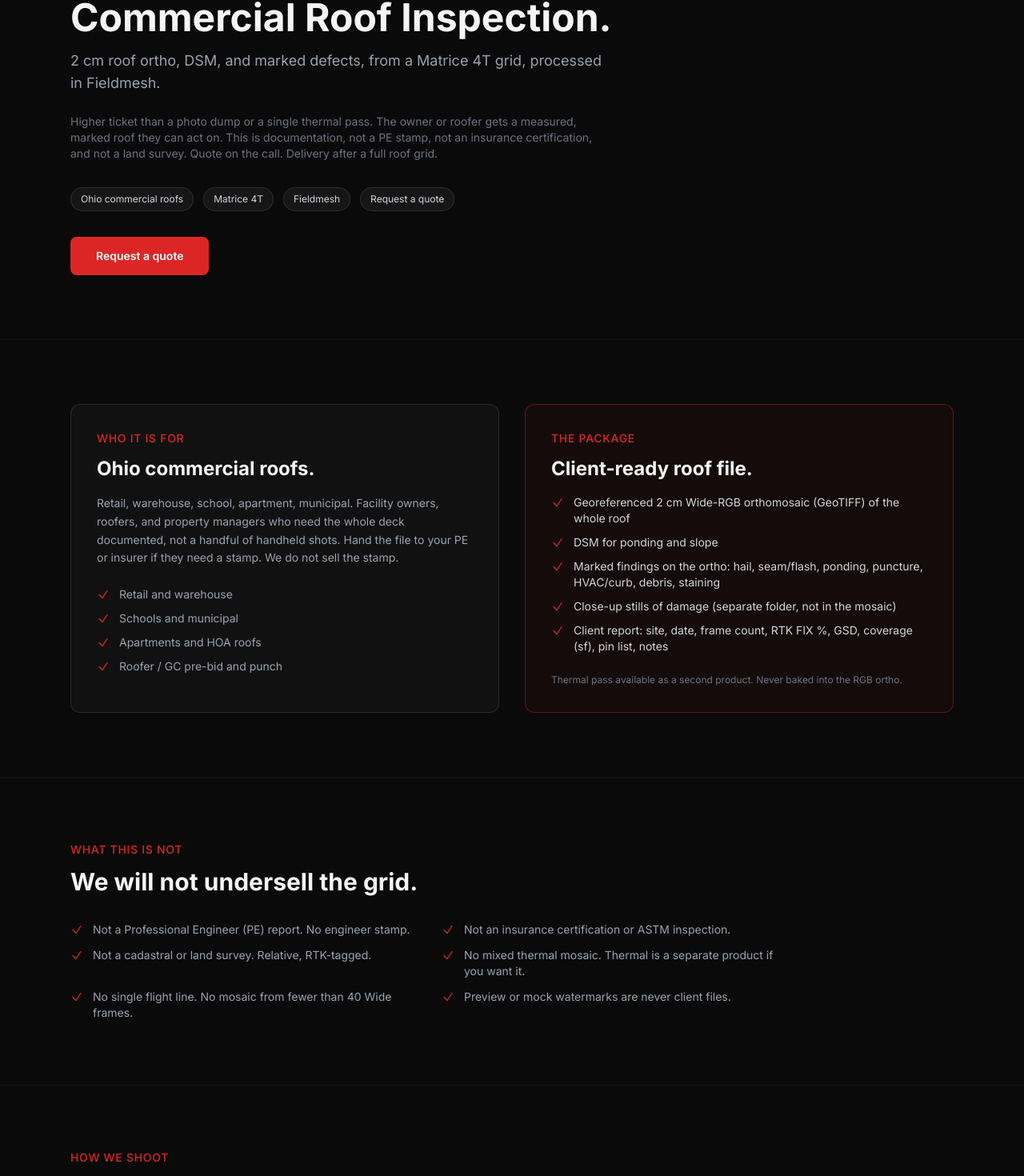
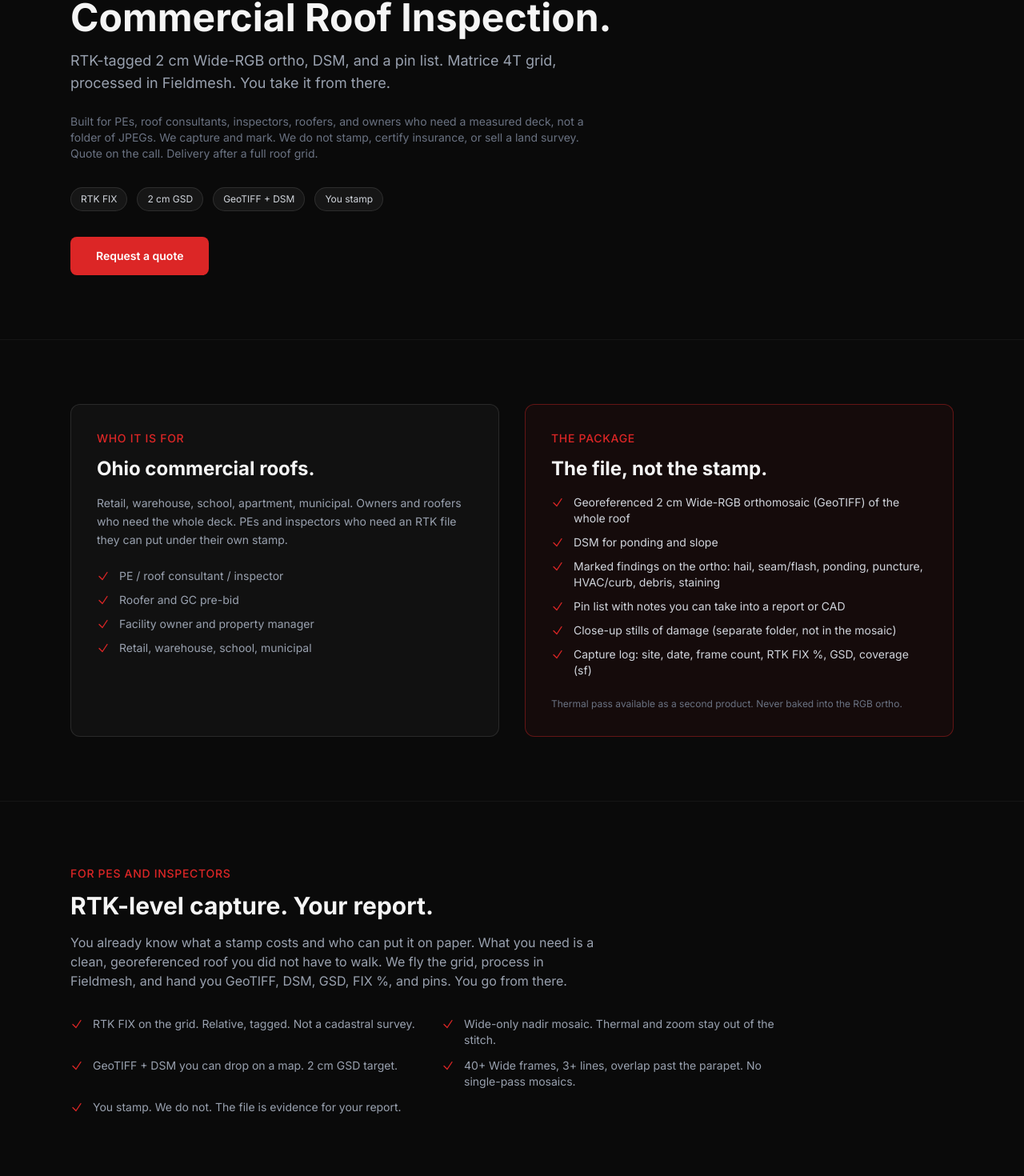
Before and after one commit to xprtsolutionsllc/deandiego.com, a Next.js app: page /drone/roof-inspection in a window 1280 px wide. Shown: the part 178-1648 px from the top of the page at 80% size. Built offline with nearby package versions, Linux system fonts and the light colour scheme.

Commit message:
fix(drone): sell the RTK roof file to PEs and inspectors
Keep the no-stamp line. Lead with GeoTIFF, DSM, GSD, FIX %, and
a pin list they can take into their own report.

```diff
--- a/src/app/contact/page.tsx
+++ b/src/app/contact/page.tsx
@@ -50,7 +50,7 @@ const TOPIC_PRESETS: Record<string, { inquiryType: string; projectType: string;
       "Approximate roof area (sf) or footprint:\n\n" +
       "Access notes (parking, hours, rooftop HVAC):\n\n" +
       "Need thermal as a second product? (yes / no):\n\n" +
-      "Note: this is a measured documentation package, not a PE stamp or insurance certification.\n\n" +
+      "Note: RTK-tagged 2 cm ortho + DSM + pin list. Source file for a PE or inspector. Not a stamp, not an insurance cert.\n\n" +
       "Deadline:\n\n" +
       "Notes:\n",
   },
--- a/src/app/drone/roof-inspection/page.tsx
+++ b/src/app/drone/roof-inspection/page.tsx
@@ -4,7 +4,7 @@ import Link from "next/link";
 export const metadata: Metadata = {
   title: "Commercial Roof Inspection",
   description:
-    "2 cm roof ortho, DSM, and marked defects from a Matrice 4T grid, processed in Fieldmesh. Ohio commercial buildings. Request a quote.",
+    "RTK-tagged 2 cm Wide-RGB roof ortho, DSM, and pin list from a Matrice 4T grid, processed in Fieldmesh. Source file for PEs and inspectors. Not a stamp. Ohio commercial. Request a quote.",
 };
 
 const CHECK = (
@@ -17,8 +17,17 @@ const IN_PACKAGE = [
   "Georeferenced 2 cm Wide-RGB orthomosaic (GeoTIFF) of the whole roof",
   "DSM for ponding and slope",
   "Marked findings on the ortho: hail, seam/flash, ponding, puncture, HVAC/curb, debris, staining",
+  "Pin list with notes you can take into a report or CAD",
   "Close-up stills of damage (separate folder, not in the mosaic)",
-  "Client report: site, date, frame count, RTK FIX %, GSD, coverage (sf), pin list, notes",
+  "Capture log: site, date, frame count, RTK FIX %, GSD, coverage (sf)",
+];
+
+const FOR_PE = [
+  "RTK FIX on the grid. Relative, tagged. Not a cadastral survey.",
+  "Wide-only nadir mosaic. Thermal and zoom stay out of the stitch.",
+  "GeoTIFF + DSM you can drop on a map. 2 cm GSD target.",
+  "40+ Wide frames, 3+ lines, overlap past the parapet. No single-pass mosaics.",
+  "You stamp. We do not. The file is evidence for your report.",
 ];
 
 const NOT_IN_PACKAGE = [
@@ -44,13 +53,13 @@ export default function RoofInspectionPage() {
           </div>
           <h1 className="text-4xl md:text-5xl font-bold mb-4">Commercial Roof Inspection.</h1>
           <p className="text-lg text-gray-400 max-w-2xl mb-6">
-            2 cm roof ortho, DSM, and marked defects, from a Matrice 4T grid, processed in Fieldmesh.
+            RTK-tagged 2 cm Wide-RGB ortho, DSM, and a pin list. Matrice 4T grid, processed in Fieldmesh. You take it from there.
           </p>
           <p className="text-sm text-gray-500 max-w-2xl mb-8">
-            Higher ticket than a photo dump or a single thermal pass. The owner or roofer gets a measured, marked roof they can act on. This is documentation, not a PE stamp, not an insurance certification, and not a land survey. Quote on the call. Delivery after a full roof grid.
+            Built for PEs, roof consultants, inspectors, roofers, and owners who need a measured deck, not a folder of JPEGs. We capture and mark. We do not stamp, certify insurance, or sell a land survey. Quote on the call. Delivery after a full roof grid.
           </p>
           <div className="flex flex-wrap gap-3 mb-8">
-            {["Ohio commercial roofs", "Matrice 4T", "Fieldmesh", "Request a quote"].map((b) => (
+            {["RTK FIX", "2 cm GSD", "GeoTIFF + DSM", "You stamp"].map((b) => (
               <span key={b} className="px-3 py-1.5 bg-white/5 border border-white/10 rounded-full text-xs text-gray-300">
                 {b}
               </span>
@@ -71,10 +80,10 @@ export default function RoofInspectionPage() {
             <h2 className="text-sm text-[#DC2626] font-medium uppercase tracking-wider mb-3">Who it is for</h2>
             <h3 className="text-2xl font-bold mb-4">Ohio commercial roofs.</h3>
             <p className="text-sm text-gray-400 leading-relaxed mb-6">
-              Retail, warehouse, school, apartment, municipal. Facility owners, roofers, and property managers who need the whole deck documented, not a handful of handheld shots. Hand the file to your PE or insurer if they need a stamp. We do not sell the stamp.
+              Retail, warehouse, school, apartment, municipal. Owners and roofers who need the whole deck. PEs and inspectors who need an RTK file they can put under their own stamp.
             </p>
             <ul className="space-y-2.5">
-              {["Retail and warehouse", "Schools and municipal", "Apartments and HOA roofs", "Roofer / GC pre-bid and punch"].map((f) => (
+              {["PE / roof consultant / inspector", "Roofer and GC pre-bid", "Facility owner and property manager", "Retail, warehouse, school, municipal"].map((f) => (
                 <li key={f} className="flex items-start gap-3 text-sm text-gray-400">
                   {CHECK}
                   {f}
@@ -84,7 +93,7 @@ export default function RoofInspectionPage() {
           </div>
           <div className="rounded-xl border border-[#DC2626]/40 bg-[#DC2626]/5 p-8">
             <h2 className="text-sm text-[#DC2626] font-medium uppercase tracking-wider mb-3">The package</h2>
-            <h3 className="text-2xl font-bold mb-4">Client-ready roof file.</h3>
+            <h3 className="text-2xl font-bold mb-4">The file, not the stamp.</h3>
             <ul className="space-y-2.5">
               {IN_PACKAGE.map((f) => (
                 <li key={f} className="flex items-start gap-3 text-sm text-gray-300">
@@ -97,6 +106,24 @@ export default function RoofInspectionPage() {
               Thermal pass available as a second product. Never baked into the RGB ortho.
             </p>
           </div>
+        </div>
+      </section>
+
+      <section className="py-20 border-b border-white/5">
+        <div className="max-w-6xl mx-auto px-6">
+          <h2 className="text-sm text-[#DC2626] font-medium uppercase tracking-wider mb-3">For PEs and inspectors</h2>
+          <h3 className="text-3xl font-bold mb-4">RTK-level capture. Your report.</h3>
+          <p className="text-gray-400 max-w-2xl mb-8">
+            You already know what a stamp costs and who can put it on paper. What you need is a clean, georeferenced roof you did not have to walk. We fly the grid, process in Fieldmesh, and hand you GeoTIFF, DSM, GSD, FIX %, and pins. You go from there.
+          </p>
+          <ul className="grid sm:grid-cols-2 gap-x-8 gap-y-3 max-w-4xl">
+            {FOR_PE.map((f) => (
+              <li key={f} className="flex items-start gap-3 text-sm text-gray-400">
+                {CHECK}
+                {f}
+              </li>
+            ))}
+          </ul>
         </div>
       </section>
 
@@ -130,9 +157,9 @@ export default function RoofInspectionPage() {
 
       <section className="py-20 bg-gradient-to-r from-[#DC2626]/5 to-transparent">
         <div className="max-w-6xl mx-auto px-6">
-          <h2 className="text-3xl font-bold mb-4">Need the roof measured and marked?</h2>
+          <h2 className="text-3xl font-bold mb-4">Need an RTK roof file?</h2>
           <p className="text-gray-400 mb-8 max-w-xl">
-            Send the site and the building type. Same-day number on the call.
+            Send the site and who needs the stamp. Same-day number on the call.
           </p>
           <Link
             href="/contact?topic=drone-roof"
--- a/src/app/services/drone/page.tsx
+++ b/src/app/services/drone/page.tsx
@@ -63,13 +63,13 @@ const COMMERCIAL = [
     name: "Commercial Roof Inspection",
     pricing: "Request a quote. Full roof package, higher ticket than a photo dump.",
     blurb:
-      "2 cm roof ortho, DSM, and marked defects, from a Matrice 4T grid, processed in Fieldmesh. Built for Ohio retail, warehouse, school, apartment, and municipal roofs. The owner or roofer gets a measured, marked deck they can act on. Documentation, not a PE stamp, insurance cert, or land survey.",
+      "RTK-tagged 2 cm Wide-RGB ortho, DSM, and pin list from a Matrice 4T grid, processed in Fieldmesh. Built for PEs, inspectors, roofers, and owners. You get the file. You stamp if you stamp. Not an insurance cert or a land survey.",
     features: [
-      "Georeferenced 2 cm Wide-RGB orthomosaic (GeoTIFF)",
+      "RTK FIX grid, 2 cm GSD GeoTIFF",
       "DSM for ponding and slope",
+      "Pin list a PE or inspector can take into a report",
       "Marked hail, seam, ponding, puncture, HVAC, debris",
       "Close-up damage stills, separate from the mosaic",
-      "Client report with GSD, coverage, RTK FIX %, pin list",
       "Thermal pass available as a second product",
     ],
     cta: { label: "Request a roof quote", href: "/contact?topic=drone-roof" },
```
